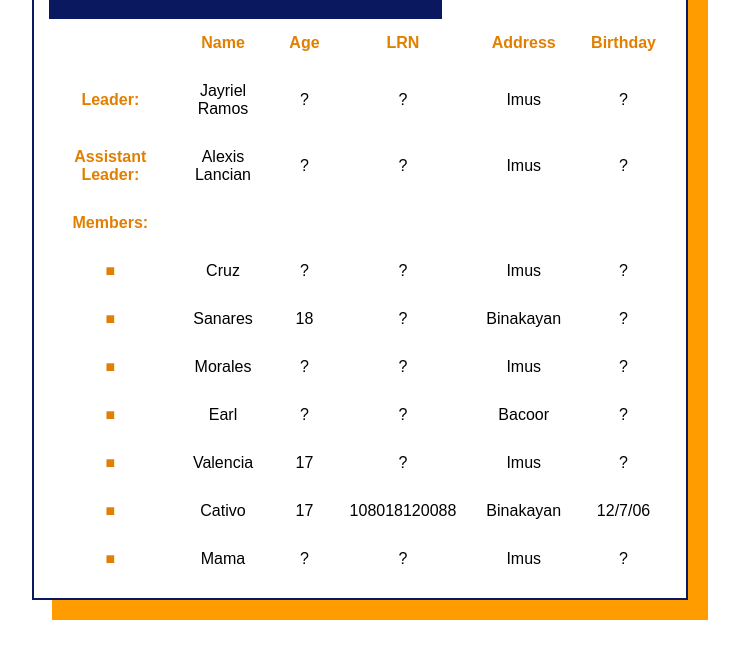
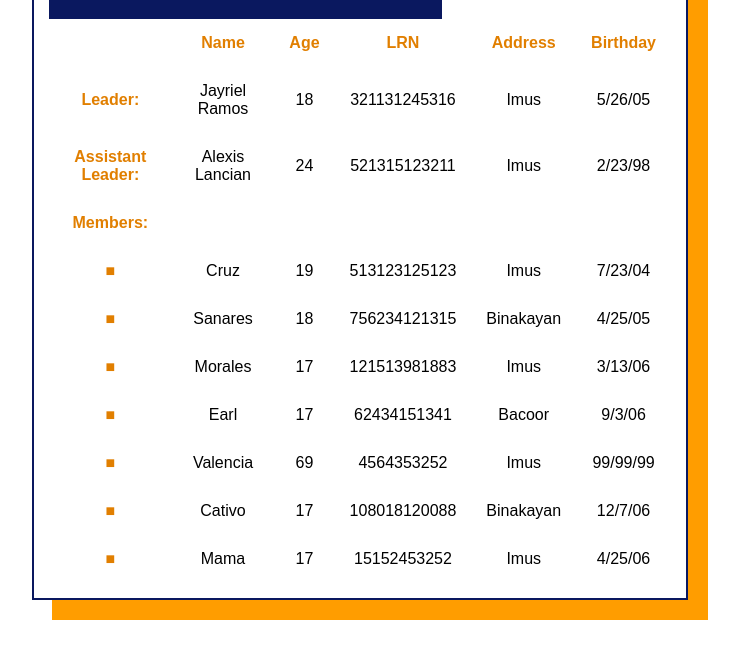
Before and after one commit to KurtCativo/G12Project, a plain HTML site: page Project/Json Demo/ObjectDemo/index.html in a window 1280 px wide. Shown: the part 96-754 px from the top of the page, without its empty margins (280-1019 px from the left). Drawn offline with Linux system fonts and the light colour scheme.

Commit message:
Update index.html

```diff
--- a/Project/Json Demo/ObjectDemo/index.html
+++ b/Project/Json Demo/ObjectDemo/index.html
@@ -56,16 +56,16 @@
     </div>
     <script>
         const students = [
-            { role: "Leader: ", name: "Jayriel Ramos", age: "?", lrn: "?", address: "Imus", bday: "?"},
-            { role: "Assistant Leader: ", name: "Alexis Lancian", age: "?", lrn: "?", address: "Imus", bday: "?"},
+            { role: "Leader: ", name: "Jayriel Ramos", age: "18", lrn: "321131245316", address: "Imus", bday: "5/26/05"},
+            { role: "Assistant Leader: ", name: "Alexis Lancian", age: "24", lrn: "521315123211", address: "Imus", bday: "2/23/98"},
             { role: "Members: ", name: "", age: "", lrn: "", address: "", bday: ""},
-            { role: "■", name: "Cruz", age: "?", lrn: "?", address: "Imus", bday: "?"},
-            { role: "■", name: "Sanares", age: "18", lrn: "?", address: "Binakayan", bday: "?"},
-            { role: "■", name: "Morales", age: "?", lrn: "?", address: "Imus", bday: "?"},
-            { role: "■", name: "Earl", age: "?", lrn: "?", address: "Bacoor", bday: "?"},
-            { role: "■", name: "Valencia", age: "17", lrn: "?", address: "Imus", bday: "?"},
+            { role: "■", name: "Cruz", age: "19", lrn: "513123125123", address: "Imus", bday: "7/23/04"},
+            { role: "■", name: "Sanares", age: "18", lrn: "756234121315", address: "Binakayan", bday: "4/25/05"},
+            { role: "■", name: "Morales", age: "17", lrn: "121513981883", address: "Imus", bday: "3/13/06"},
+            { role: "■", name: "Earl", age: "17", lrn: "62434151341", address: "Bacoor", bday: "9/3/06"},
+            { role: "■", name: "Valencia", age: "69", lrn: "4564353252", address: "Imus", bday: "99/99/99"},
             { role: "■", name: "Cativo", age: "17", lrn: "108018120088", address: "Binakayan", bday: "12/7/06"},
-            { role: "■", name: "Mama", age: "?", lrn: "?", address: "Imus", bday: "?"},
+            { role: "■", name: "Mama", age: "17", lrn: "15152453252", address: "Imus", bday: "4/25/06"},
         ]
         function createTable(students) {
         // table and the header row
```
